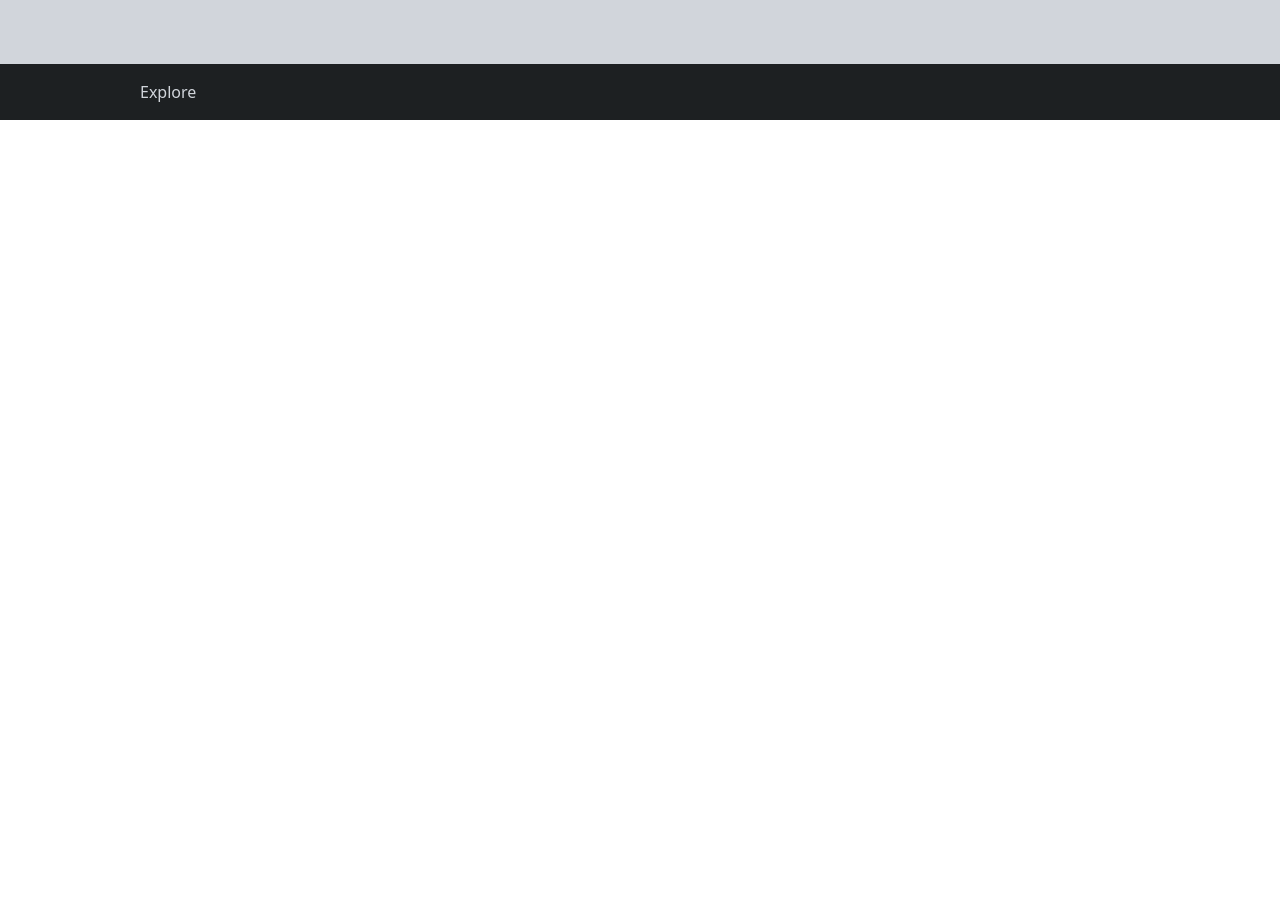
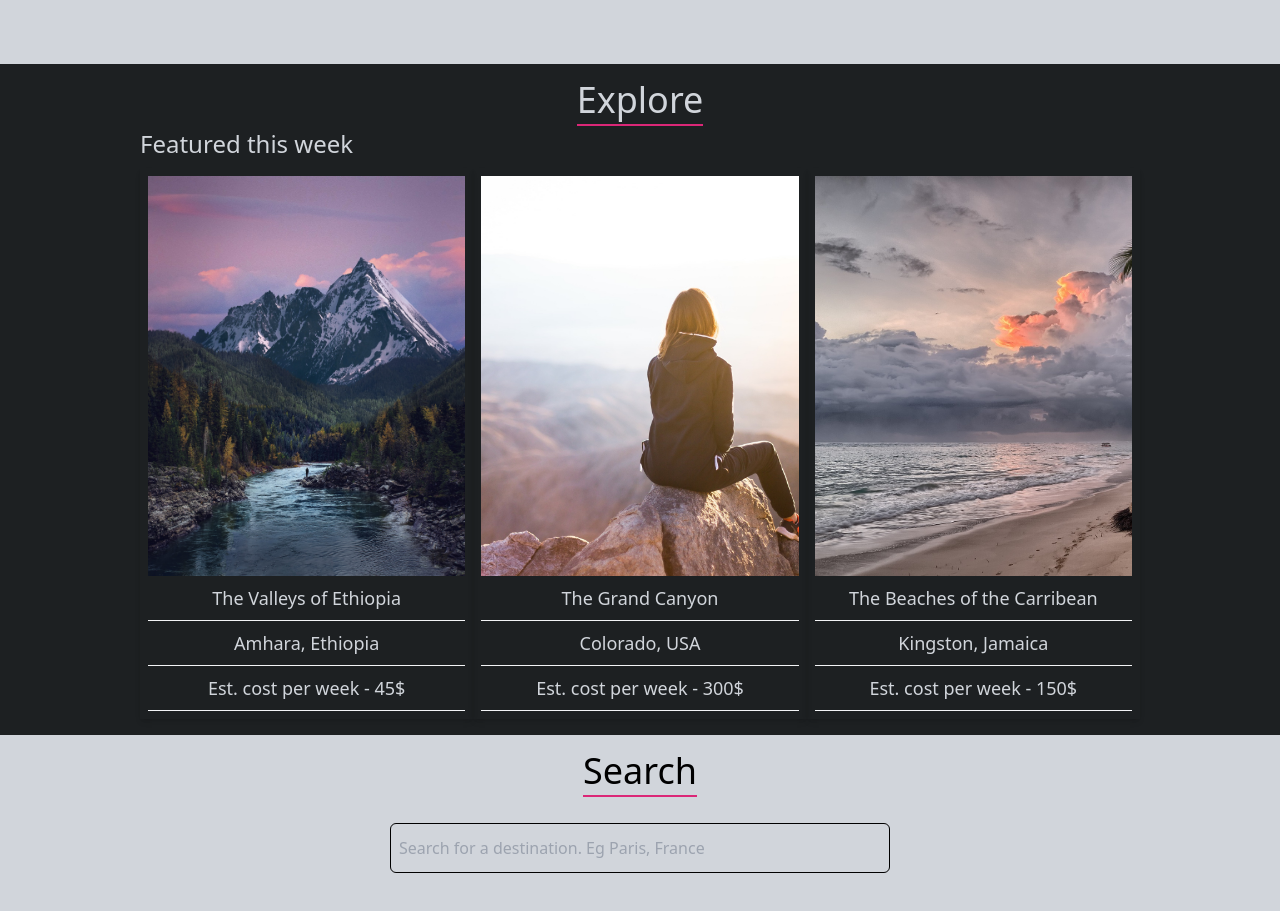
Before and after one commit to MenassieErmias/travel-site-react, a React (Create React App) app: page / in a window 1280 px wide. Shown: the part 960-1871 px from the top of the page. Before the commit the page ends 1080 px from the top, so only its background shows below. Built offline with nearby package versions, Linux system fonts and the light colour scheme.

Commit message:
search bar section done

```diff
--- a/src/App.jsx
+++ b/src/App.jsx
@@ -2,6 +2,7 @@ import About from "./components/About";
 import Explore from "./components/Explore";
 import Hero from "./components/Hero";
 import Navbar from "./components/Navbar";
+import Search from "./components/Search";
 
 function App() {
   return (
@@ -10,6 +11,7 @@ function App() {
       <Hero />
       <About />
       <Explore />
+      <Search />
     </>
   );
 }
--- a/src/components/Explore.jsx
+++ b/src/components/Explore.jsx
@@ -1,10 +1,36 @@
-
+import img1 from '../assets/valley-4646114_1920.jpg';
+import img2 from '../assets/people-2591874_1920.jpg';
+import img3 from '../assets/beach-1236581_1920.jpg';
 const Explore = () => {
     return (
         <div className="bg-[#1d2022] w-full h-max p-4 text-gray-300">
             <div className="w-full h-full max-w-[1000px] mx-auto">
-                <div>
-                    <p>Explore</p>
+                <div className="text-center">
+                    <span className="text-4xl border-b-2 border-pink-600">Explore</span>
+                </div>
+                <div className="my-2">
+                    <p className="text-2xl">Featured this week</p>
+                </div>
+                <div className='grid md:grid-cols-2 lg:grid-cols-3'>
+                    <div className="p-2 shadow-grey-400 shadow-md">
+                        <img className='h-[400px] object-cover w-full' src={img1} alt="valley" />
+                        <p className='text-bold text-lg text-center border-b border-gray-100 py-2'>The Valleys of Ethiopia</p>
+                        <p className='text-bold text-lg text-center border-b border-gray-100 py-2'>Amhara, Ethiopia</p>
+                        <p className='text-bold text-lg text-center border-b border-gray-100 py-2'>Est. cost per week - 45$</p>
+                    </div>
+                    <div className="p-2 shadow-grey-400 shadow-md">
+                        <img className='h-[400px] object-cover w-full' src={img2} alt="valley" />
+                        <p className='text-bold text-lg text-center border-b border-gray-100 py-2'>The Grand Canyon</p>
+                        <p className='text-bold text-lg text-center border-b border-gray-100 py-2'>Colorado, USA</p>
+                        <p className='text-bold text-lg text-center border-b border-gray-100 py-2'>Est. cost per week - 300$</p>
+                    </div>
+                    <div className="p-2 shadow-grey-400 shadow-md">
+                        <img className='h-[400px] object-cover w-full' src={img3} alt="valley" />
+                        <p className='text-bold text-lg text-center border-b border-gray-100 py-2'>The Beaches of the Carribean</p>
+                        <p className='text-bold text-lg text-center border-b border-gray-100 py-2'>Kingston, Jamaica</p>
+                        <p className='text-bold text-lg text-center border-b border-gray-100 py-2'>Est. cost per week - 150$</p>
+                    </div>
+
                 </div>
             </div>
         </div>
--- /dev/null
+++ b/src/components/Search.jsx
@@ -0,0 +1,21 @@
+
+
+const Search = () => {
+    return (
+        <div className="bg-gray-300 w-full h-max p-4">
+            <div className="max-w-[1000px] mx-auto">
+                <div className="text-center">
+                    <span className="border-b-2 border-pink-600 text-4xl">Search</span>
+                </div>
+                <div className="my-8">
+                    <form action="" className="w-full md:max-w-[500px] md:mx-auto">
+                        <label className="absolute left-[-10000px]" htmlFor="search">Search bar</label>
+                        <input className="bg-gray-300 py-3 px-2 font-lg border border-black font-gray-300 outline-none rounded-md w-full" id='search' type="text" placeholder="Search for a destination. Eg Paris, France" />
+                    </form>
+                </div>
+            </div>
+        </div>
+    )
+}
+
+export default Search
```
